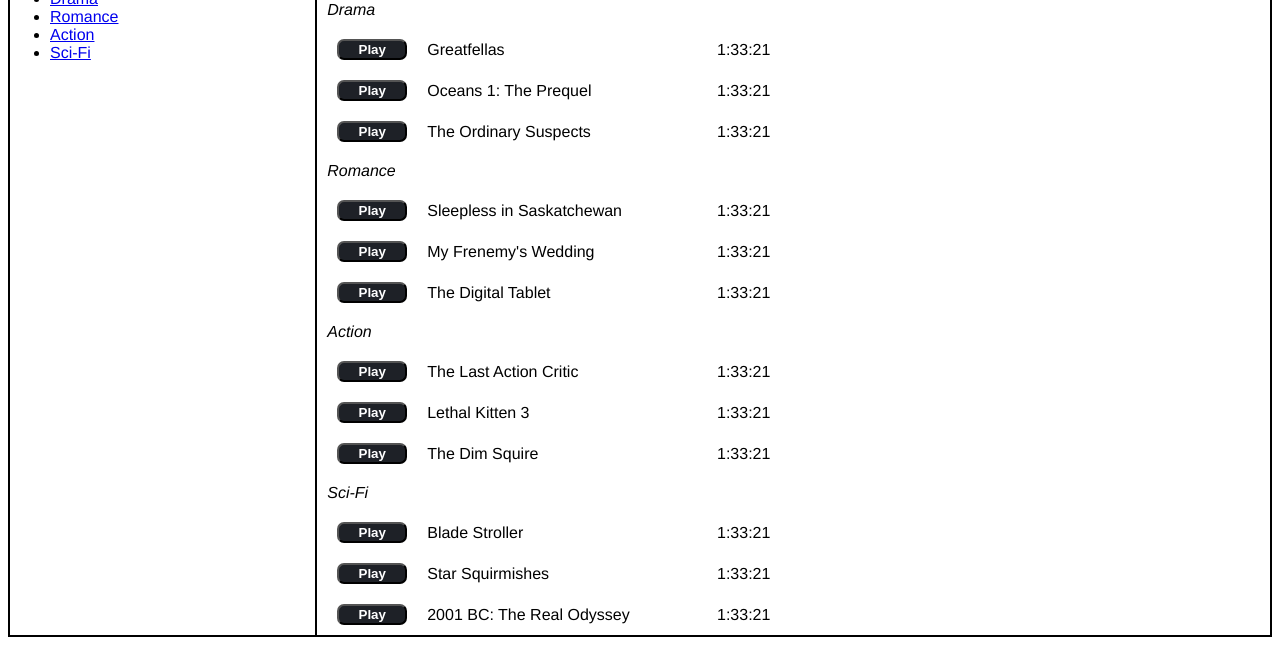
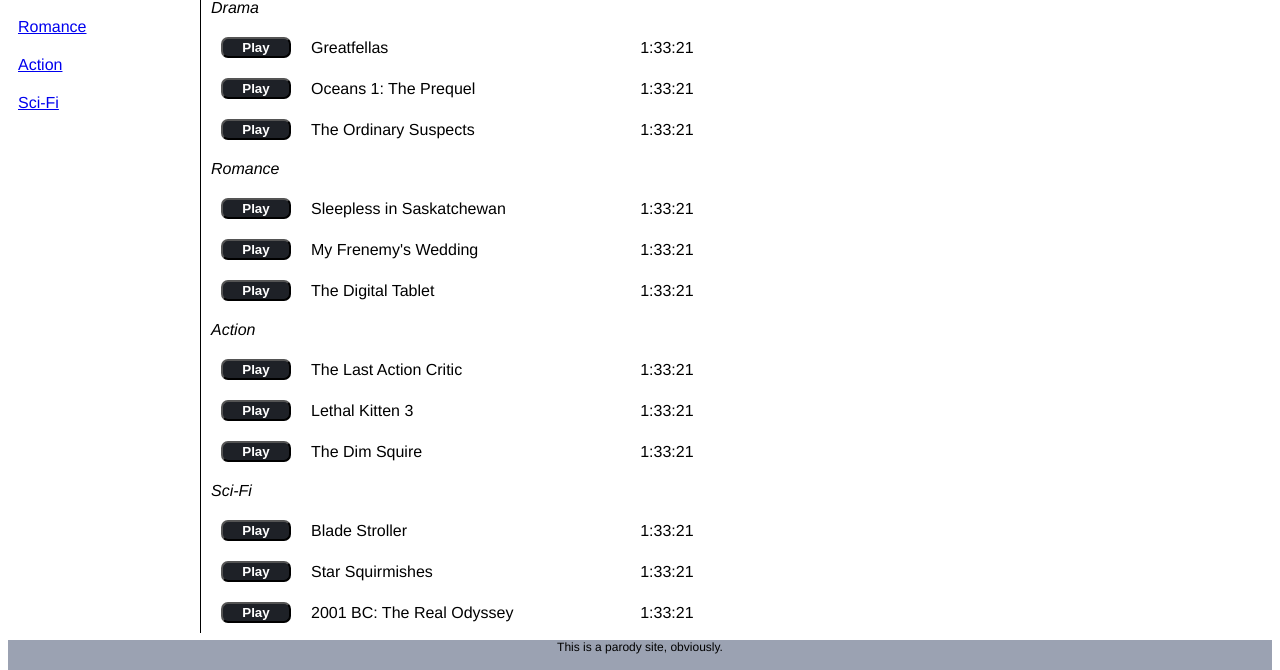
Before and after one commit to Framinus/phase-2-challenge, a website: page part-3/index.html in a window 1280 px wide. Shown: the part 137-807 px from the top of the page. Drawn offline with Linux system fonts and the light colour scheme.

Commit message:
removing borders and playing with margins

```diff
--- a/part-3/index.html
+++ b/part-3/index.html
@@ -16,19 +16,22 @@
       <!-- Everything in the side nav bar. -->
       <div class="navbar-container scroll">
         <div class="navbar-header">Categories</div>
-          <ul>
-            <li><a href="#">Drama</a></li>
-            <li><a href="#">Romance</a></li>
-            <li><a href="#">Action</a></li>
-            <li><a href="#">Sci-Fi</a></li>
-          </ul>
+
+            <div class="nav"><a href="#drama">Drama</a></div>
+            <div class="nav"><a href="#romance">Romance</a></div>
+            <div class="nav"><a href="#action">Action</a></div>
+            <div class="nav"><a href="#scifi">Sci-Fi</a></div>
+
       </div>
       <!-- Everything in the main content area. -->
       <div class="movie-container scroll">
         <!-- Just the title. -->
         <div class="movie-title">Movies</div>
           <!-- Drama category title. -->
-          <div class="category-title">Drama</div>
+          <a name="drama">
+            <div class="category-title">Drama</div>
+          </a>
+
           <!-- Drama category movies. -->
           <div class="movie-content">
             <button class="content play">Play</button>
@@ -46,7 +49,9 @@
             <span class="content time">1:33:21</span>
           </div>
           <!-- Romance category title. -->
-          <div class="category-title">Romance</div>
+          <a name="romance">
+            <div class="category-title">Romance</div>
+          </a>
           <!-- Romance category movies. -->
           <div class="movie-content">
             <button class="content play">Play</button>
@@ -64,7 +69,9 @@
             <span class="content time">1:33:21</span>
           </div>
           <!-- Action category title. -->
-          <div class="category-title">Action</div>
+          <a name="action">
+            <div class="category-title">Action</div>
+          </a>
           <!-- Action category movies. -->
           <div class="movie-content">
             <button class="content play">Play</button>
@@ -82,7 +89,9 @@
             <span class="content time">1:33:21</span>
           </div>
           <!-- Sci-Fi category title. -->
-          <div class="category-title">Sci-Fi</div>
+          <a name="scifi">
+            <div class="category-title">Sci-Fi</div>
+          </a>
           <!-- Sci-Fi Category Movies. -->
           <div class="movie-content">
             <button class="content play">Play</button>
@@ -101,5 +110,8 @@
           </div>
         </div>
       </div>
+      <div class="footer-container">
+        <div class="rights"><p>This is a parody site, obviously.</p></div>
+      </div>
   </body>
 </html>
--- a/part-3/style.css
+++ b/part-3/style.css
@@ -3,9 +3,9 @@ html {
 }
 
 body {
-  box-sizing: border-box;
+  /*display: flex;
+  flex-direction: column;*/
   font-family: helvetica, sans-serif;
-  /*overflow: hidden;*/
 }
 
 button {
@@ -36,30 +36,38 @@ button {
 }
 
 .main-container {
-  border: 1px solid black;
   display: flex;
   flex-direction: row;
   flex-wrap: wrap;
   justify-content: space-between;
+  margin-bottom: -5px;
 }
 
 .navbar-container {
-  border: 1px solid black;
-  flex-grow: 1;
-  flex-shrink: 0;
+  align-items: center;
+  display: flex;
+  flex-direction: column;
+  flex: 0 0 12em;
+  justify-content: flex-start;
 }
 
 .navbar-header {
   background-color: rgb(63, 68, 80);
-  border: 1px solid black;
   color: #fff;
   font-size: 20px;
   padding: 10px;
+  width: 100%;
+}
+
+.nav {
+  margin: 0 auto;
+  padding: 10px;
+  width: 100%;
 }
 
 .movie-container {
-  border: 1px solid black;
-  flex-grow: 4;
+  border-left: 1px solid black;
+  flex-grow: 6;
 }
 
 .movie-title {
@@ -76,6 +84,7 @@ button {
   align-items: center;
   display: flex;
   flex-direction: row;
+  flex-wrap:wrap;
   justify-content: flex-start;
   padding: 10px;
 }
@@ -102,3 +111,12 @@ button {
 .time {
   flex-grow: 2;
 }
+
+.rights {
+  background-color: rgb(155, 162, 178);
+  font-size: 12px;
+  height: 30px;
+  margin-top: -5px;
+  text-align: center;
+  width: 100%;
+}
```
